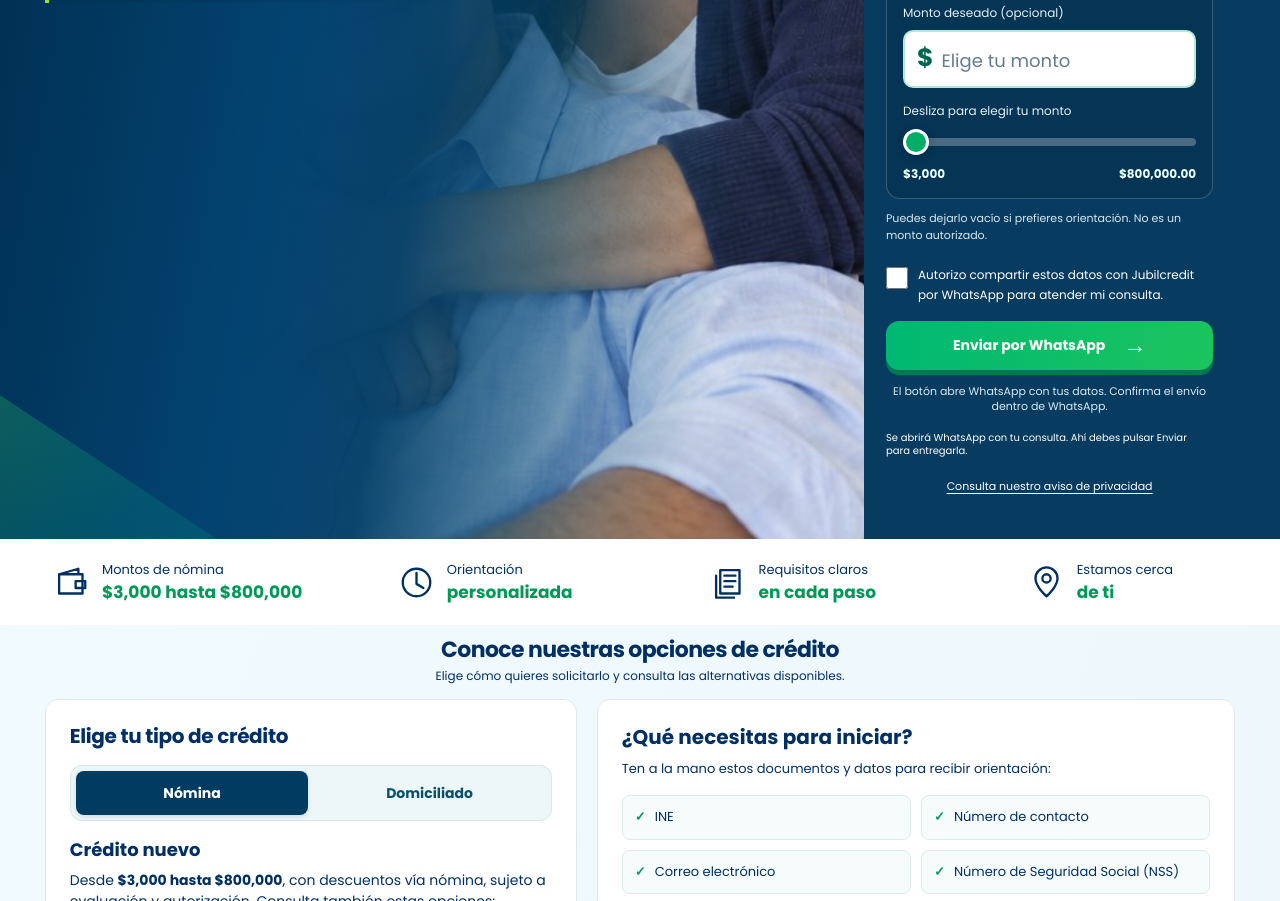
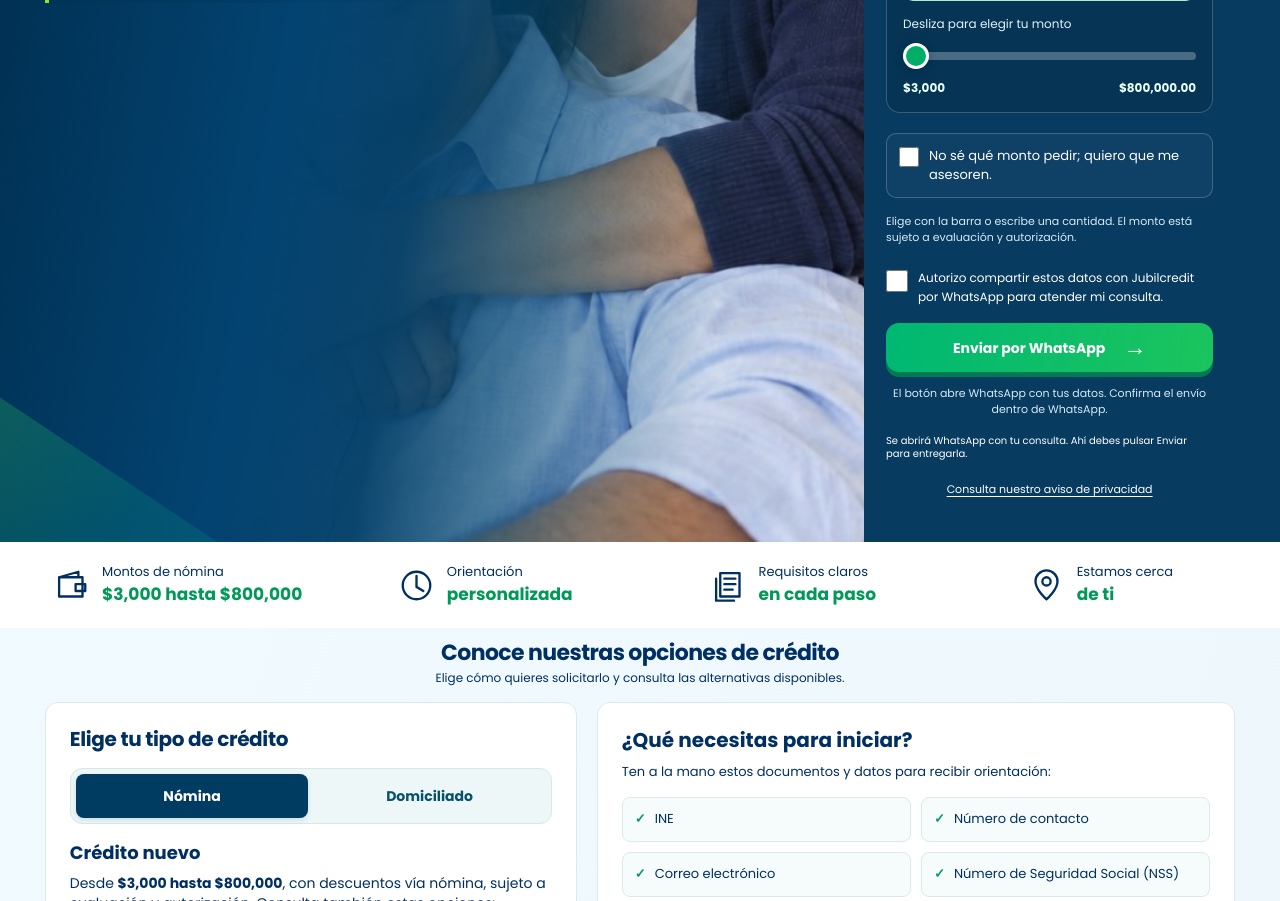
Before and after one commit to AsprosGhost/pagina-web, a website with bundled scripts: page site/index.html in a window 1280 px wide. Shown: the part 656-1557 px from the top of the page. Built offline with nearby package versions, Linux system fonts and the light colour scheme.

Commit message:
Simplify request form to desired amount or advisor help

```diff
--- a/site/app.js
+++ b/site/app.js
@@ -9,7 +9,7 @@ document.addEventListener('keydown',e=>{if(e.key==='Escape'&&nav.classList.conta
 let toastTimer;
 function notify(text){const toast=document.querySelector('#toast');toast.textContent=text;toast.classList.add('show');clearTimeout(toastTimer);toastTimer=setTimeout(()=>toast.classList.remove('show'),6500);}
 const input=document.querySelector('#quoteValue'),help=document.querySelector('#quoteHelp');
-const institution=document.querySelector('#institution'),modeSelect=document.querySelector('#requestMode');
+const institution=document.querySelector('#institution'),adviceChoice=document.querySelector('#needsAdvice');
 const nameInput=document.querySelector('#clientName'),phoneInput=document.querySelector('#clientPhone');
 const summary=document.querySelector('#requestSummary');
 const consent=document.querySelector('#shareConsent');
@@ -24,10 +24,10 @@ function refresh(){
  document.querySelector('#sendRequest').removeAttribute('href');
  help.classList.remove('selection-ready');
  help.textContent='El botón abre WhatsApp con tus datos. Confirma el envío dentro de WhatsApp.';
- const product=productForInstitution(institution.value),mode=modeSelect.value;
+ const product=productForInstitution(institution.value),mode=adviceChoice.checked?'advice':'amount';
  document.querySelector('#productHint').textContent=product?`Consulta orientada a ${products[product].label.toLowerCase()}. Sujeto a revisión del asesor.`:'Tu institución nos ayuda a orientar la consulta.';
  document.querySelector('#amountField').hidden=mode==='advice';input.disabled=mode==='advice';
- input.min=mode==='capacity'?'1':'3000';
+ input.min='3000';
  if(mode==='amount')input.max=String(products[product||'payroll'].max);else input.removeAttribute('max');
  slider.hidden=mode!=='amount';range.disabled=mode!=='amount';
  range.max=String(products[product||'payroll'].max);
@@ -36,14 +36,14 @@ function refresh(){
  range.style.setProperty('--range-progress',`${progress}%`);
  range.setAttribute('aria-valuetext',input.value?currency.format(Number(range.value)):'Sin monto seleccionado');
  document.querySelector('#rangeMaximum').textContent=currency.format(Number(range.max));
- input.placeholder=mode==='capacity'?'Ejemplo: 7000':'Elige tu monto';
- document.querySelector('#quoteLabel').textContent=mode==='capacity'?'Capacidad de pago mensual aproximada (opcional)':'Monto deseado (opcional)';
- document.querySelector('#amountHint').textContent=mode==='advice'?'Puedes continuar sin indicar una cantidad.':mode==='capacity'?'Es lo que podrías destinar al pago, no tu ingreso total. El asesor lo verificará.':'Puedes dejarlo vacío si prefieres orientación. No es un monto autorizado.';
+ input.placeholder='Elige tu monto';
+ document.querySelector('#quoteLabel').textContent='¿Cuánto te gustaría solicitar?';
+ document.querySelector('#amountHint').textContent=mode==='advice'?'Un asesor te ayudará a conocer tus opciones. Puedes continuar sin indicar una cantidad.':'Elige con la barra o escribe una cantidad. El monto está sujeto a evaluación y autorización.';
 }
 range.addEventListener('input',()=>{input.value=range.value;refresh();});
 for(const field of [input,nameInput,phoneInput])field.addEventListener('input',refresh);
 institution.addEventListener('change',refresh);
-modeSelect.addEventListener('change',()=>{input.value='';refresh();});
+adviceChoice.addEventListener('change',()=>{input.value='';refresh();});
 document.querySelector('#quoteButton').addEventListener('click',()=>{
  let invalid=institution;
  try {
@@ -52,8 +52,8 @@ document.querySelector('#quoteButton').addEventListener('click',()=>{
   const contactDetails=validateContact(nameInput.value,phoneInput.value);
   const product=productForInstitution(institution.value);
   invalid=input;
-  if(input.validity.badInput || (!input.disabled && input.value && !input.checkValidity()))throw new Error(modeSelect.value==='capacity'?'Escribe una capacidad mayor que cero o deja el campo vacío.':`Escribe un monto entre $3,000 y ${currency.format(products[product].max)}, o deja el campo vacío.`);
-  const mode=modeSelect.value==='advice'||input.value===''?'advice':modeSelect.value;
+  if(!input.disabled && (input.validity.badInput || (input.value && !input.checkValidity())))throw new Error(`Escribe un monto entre $3,000 y ${currency.format(products[product].max)}, o deja el campo vacío.`);
+  const mode=adviceChoice.checked?'advice':'amount'==='advice'||input.value===''?'advice':modeSelect.value;
   const request=prepareRequest({product,mode,amount:mode==='advice'?null:Number(input.value),institution:institution.value});
   const message=`Nombre: ${contactDetails.name}. WhatsApp: ${contactDetails.phone}. ${requestText(request)}`;
   invalid=consent;
--- a/site/index.html
+++ b/site/index.html
@@ -4,8 +4,9 @@
 <p id="productHint" class="route-hint">Tu institución nos ayuda a orientar la consulta.</p>
 <label class="field"><span>Nombre completo</span><input id="clientName" type="text" autocomplete="name" maxlength="100" required aria-describedby="quoteHelp"></label>
 <label class="field"><span>Tu WhatsApp</span><input id="clientPhone" type="tel" inputmode="tel" autocomplete="tel" maxlength="20" placeholder="10 dígitos, con o sin +52" required aria-describedby="quoteHelp"></label>
-<label class="field"><span>¿Cómo podemos ayudarte?</span><select id="requestMode"><option value="amount">Monto deseado</option><option value="capacity">Capacidad aproximada</option><option value="advice">Asesoría sin cantidad</option></select></label>
-<div class="field amount-picker" id="amountField"><label for="quoteValue" id="quoteLabel">Monto deseado (opcional)</label><div class="amount-picker-entry"><span aria-hidden="true">$</span><input id="quoteValue" type="number" inputmode="decimal" min="3000" max="800000" step="0.01" placeholder="Elige tu monto" aria-describedby="amountHint quoteHelp"></div><div id="amountSlider"><label class="amount-slider-caption" for="quoteRange">Desliza para elegir tu monto</label><input id="quoteRange" type="range" min="3000" max="800000" step="1000" value="3000" aria-describedby="amountHint" aria-valuetext="Sin monto seleccionado"><div class="amount-range-labels" aria-hidden="true"><span>$3,000</span><span id="rangeMaximum">$800,000</span></div></div></div>
+
+<div class="field amount-picker" id="amountField"><label for="quoteValue" id="quoteLabel">¿Cuánto te gustaría solicitar?</label><div class="amount-picker-entry"><span aria-hidden="true">$</span><input id="quoteValue" type="number" inputmode="decimal" min="3000" max="800000" step="0.01" placeholder="Elige tu monto" aria-describedby="amountHint quoteHelp"></div><div id="amountSlider"><label class="amount-slider-caption" for="quoteRange">Desliza para elegir tu monto</label><input id="quoteRange" type="range" min="3000" max="800000" step="1000" value="3000" aria-describedby="amountHint" aria-valuetext="Sin monto seleccionado"><div class="amount-range-labels" aria-hidden="true"><span>$3,000</span><span id="rangeMaximum">$800,000</span></div></div></div>
+<label class="advice-choice"><input id="needsAdvice" type="checkbox" aria-controls="amountField"><span>No sé qué monto pedir; quiero que me asesoren.</span></label>
 <p id="amountHint" class="route-hint">Puedes dejarlo vacío si prefieres orientación. No es un monto autorizado.</p>
 <label class="share-consent"><input id="shareConsent" type="checkbox" aria-describedby="quoteHelp"><span>Autorizo compartir estos datos con Jubilcredit por WhatsApp para atender mi consulta.</span></label><button class="cta" id="quoteButton" type="button">Enviar por WhatsApp <span aria-hidden="true">→</span></button><p class="quote-help" id="quoteHelp" role="status"></p>
 <div id="requestSummary" class="request-summary" hidden><h3>Revisa tu consulta</h3><p id="requestText"></p><button type="button" id="copyRequest">Copiar resumen</button><a id="sendRequest" hidden target="_blank" rel="noopener noreferrer">Abrir de nuevo en WhatsApp</a><div id="contactAlternative"><button type="button" data-contact>Hablar con un asesor</button><p>Abre WhatsApp con un saludo general. El resumen no se adjunta; puedes copiarlo y compartirlo si lo deseas.</p></div><p id="copyStatus" role="status"></p></div>
--- a/site/styles.css
+++ b/site/styles.css
@@ -190,3 +190,5 @@
 .contact-card #quoteRange:focus-visible{outline:2px solid #95e331;outline-offset:2px;border-radius:8px}
 .amount-range-labels{display:flex;justify-content:space-between;gap:12px;font-size:12px;font-weight:700;color:#e8fff6}
 @media(max-width:520px){.contact-card .amount-picker{padding:12px}.contact-card .amount-picker-entry input{font-size:24px}}
+
+.advice-choice{display:flex;align-items:flex-start;gap:10px;padding:12px;border:1px solid #ffffff35;border-radius:10px;background:#ffffff08;color:#fff;font-size:13px;line-height:1.5;cursor:pointer;margin:12px 0}.advice-choice input{width:20px;height:20px;flex:0 0 20px;margin:1px 0 0;accent-color:#00ae68}.advice-choice:focus-within{outline:2px solid #95e331;outline-offset:3px}
```
